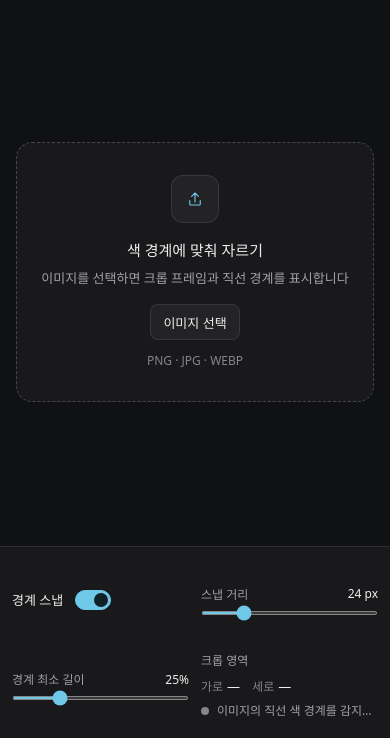
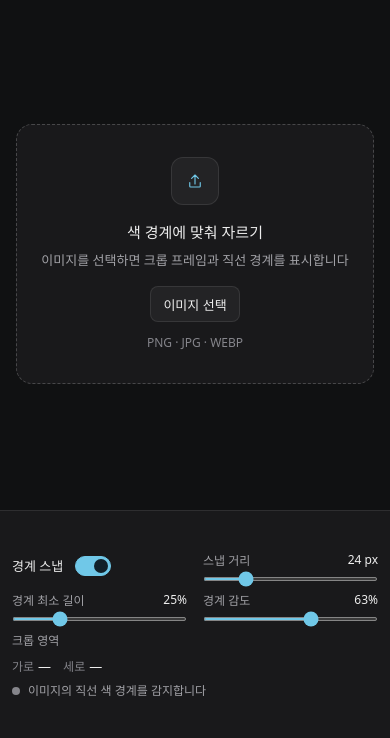
Before and after one commit to 6689601/edge-cropper, a plain HTML site: page index.html in a window 390 px wide. Shown: the part 106-844 px from the top of the page. Drawn offline with Linux system fonts and the light colour scheme.

Commit message:
경계 감도 슬라이더 추가

```diff
--- a/index.html
+++ b/index.html
@@ -59,12 +59,13 @@
     .drop-hint { margin-top: 12px; color: var(--muted); font-size: 12px; }
     .canvas-wrap { position: relative; display: none; line-height: 0; touch-action: none; }
     #imageCanvas { display: block; max-width: none; cursor: crosshair; touch-action: none; }
-    .side-card { min-height: 128px; padding: 16px 24px; display: grid; grid-template-columns: minmax(160px,.9fr) minmax(184px,1fr) minmax(184px,1fr) minmax(216px,1.15fr); align-items: center; gap: 8px 24px; border-top: 1px solid var(--hairline); background: var(--surface); }
+    .side-card { min-height: 128px; padding: 16px 24px; display: grid; grid-template-columns: minmax(132px,.8fr) minmax(132px,.85fr) minmax(144px,.9fr) minmax(144px,.9fr) minmax(190px,1.1fr); align-items: center; gap: 8px 20px; border-top: 1px solid var(--hairline); background: var(--surface); }
     .section { min-width: 0; }
     .section-snap { grid-column: 1; }
     .section-distance { grid-column: 2; }
     .section-threshold { grid-column: 3; }
-    .section-selection { grid-column: 4; }
+    .section-sensitivity { grid-column: 4; }
+    .section-selection { grid-column: 5; }
     .toggle-row { display: flex; align-items: center; gap: 12px; }
     .toggle-copy b { display: block; color: var(--text); font-size: 13px; font-weight: 500; }
     .toggle-copy span { display: block; margin-top: 4px; color: var(--muted); font-size: 12px; line-height: 16px; }
@@ -88,11 +89,12 @@
     .footnote,.side-title { display: none; }
     #fileInput { display: none; }
     @media(max-width: 960px) {
-      .side-card { min-height: 176px; padding: 16px 20px; grid-template-columns: minmax(0,1fr) minmax(0,1fr); grid-template-rows: 1fr 1fr; gap: 16px 24px; }
+      .side-card { min-height: 220px; padding: 16px 20px; grid-template-columns: minmax(0,1fr) minmax(0,1fr); grid-template-rows: auto auto auto; align-content: center; gap: 14px 24px; }
       .section-snap { grid-column: 1; grid-row: 1; }
       .section-distance { grid-column: 2; grid-row: 1; }
       .section-threshold { grid-column: 1; grid-row: 2; }
-      .section-selection { grid-column: 2; grid-row: 2; }
+      .section-sensitivity { grid-column: 2; grid-row: 2; }
+      .section-selection { grid-column: 1 / -1; grid-row: 3; }
       .toggle-copy span { display: none; }
     }
     @media(max-width: 560px) {
@@ -105,7 +107,7 @@
       .top-actions #downloadButton { gap: 8px; padding: 0 12px; }
       .top-actions #downloadButton .button-label { font-size: 12px; }
       .intro { padding: 0 16px; }
-      .side-card { min-height: 192px; padding: 16px 12px; gap: 12px; }
+      .side-card { min-height: 228px; padding: 14px 12px; gap: 10px 16px; }
       .section-label { margin-bottom: 8px; }
       .selection-box { gap: 12px; }
       .metric { gap: 4px; }
@@ -152,6 +154,10 @@
         <div class="section section-threshold">
           <div class="section-label"><label for="lineThreshold">경계 최소 길이</label><span class="range-value" id="lineThresholdValue">25%</span></div>
           <div class="range-row"><input id="lineThreshold" type="range" min="10" max="70" value="25"></div>
+        </div>
+        <div class="section section-sensitivity">
+          <div class="section-label"><label for="edgeSensitivity">경계 감도</label><span class="range-value" id="edgeSensitivityValue">63%</span></div>
+          <div class="range-row"><input id="edgeSensitivity" type="range" min="0" max="100" value="63" aria-label="경계 감도"></div>
         </div>
         <div class="section section-selection">
           <div class="section-label">크롭 영역</div>
@@ -244,7 +250,7 @@
     scanCtx.drawImage(state.image,0,0,w,h);
     const data = scanCtx.getImageData(0,0,w,h).data;
     const minimumCoverage = Number($('lineThreshold').value) / 100;
-    const lineDiff = 52;
+    const lineDiff = Math.round(112 - Number($('edgeSensitivity').value) * .96);
     const sampleY = Math.max(1, Math.floor(h/900)), sampleX = Math.max(1, Math.floor(w/900));
     function rgbDiff(i,j) { const dr=data[i]-data[j], dg=data[i+1]-data[j+1], db=data[i+2]-data[j+2]; return Math.sqrt(dr*dr+dg*dg+db*db); }
     function scanVertical() {
@@ -384,6 +390,8 @@
   $('snapRange').addEventListener('input',e=>$('snapRangeValue').textContent=`${e.target.value} px`);
   $('lineThreshold').addEventListener('input',e=>{$('lineThresholdValue').textContent=`${e.target.value}%`;scheduleEdgeDetection();});
   $('lineThreshold').addEventListener('change',()=>{clearTimeout(edgeDetectionTimer);edgeDetectionTimer=null;detectEdges();});
+  $('edgeSensitivity').addEventListener('input',e=>{$('edgeSensitivityValue').textContent=`${e.target.value}%`;scheduleEdgeDetection();});
+  $('edgeSensitivity').addEventListener('change',()=>{clearTimeout(edgeDetectionTimer);edgeDetectionTimer=null;detectEdges();});
   window.addEventListener('resize',renderCanvas);
   stage.addEventListener('dragover',e=>{e.preventDefault();stage.classList.add('drag-over');});
   stage.addEventListener('dragleave',e=>{if(!stage.contains(e.relatedTarget))stage.classList.remove('drag-over');});
```
